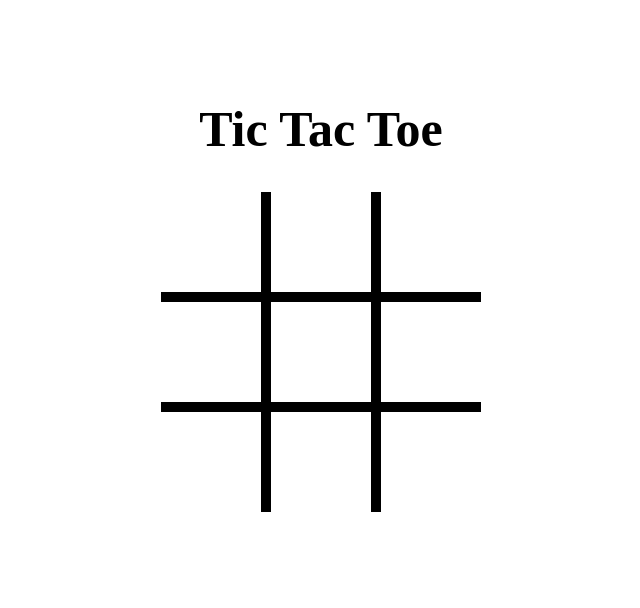
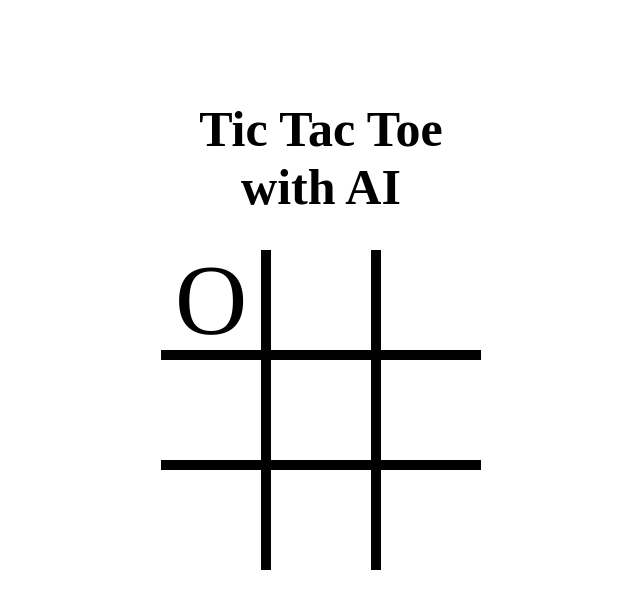
Before and after one commit to elubilu/Tic-Tac-Toe-with-AI, a plain HTML site: page index.html in a window 1280 px wide. Shown: the whole page, without its empty margins (319-959 px from the left). Drawn offline with Linux system fonts and the light colour scheme.

Commit message:
updated resource

```diff
--- a/algorithm.js
+++ b/algorithm.js
@@ -9,12 +9,13 @@ function bestMove() {
         if (mainBoard[i][j] == '') {
           mainBoard[i][j] = ai;
           let score = minimax(mainBoard, 0, false);
-          // console.log(score)
+          // console.log('Score: '+score)
           // console.log(i+' '+j)
           mainBoard[i][j] = '';
+
           if (score < bestScore) {
             bestScore = score;
-            console.log('Best Score: '+bestScore)
+            // console.log('Best Score: '+bestScore)
             moveI = i;
             moveJ = j;
           }
--- a/index.html
+++ b/index.html
@@ -9,7 +9,7 @@
 </head>
 <body>
   <div class="container">
-    <h1>Tic Tac Toe</h1>
+    <h1>Tic Tac Toe with AI</h1>
     <div class="row border-b">
       <div id="00" class="col border-r"></div>
       <div id="01" class="col border-r"></div>
--- a/script.js
+++ b/script.js
@@ -1,6 +1,6 @@
 const ticTacToeGame = new TicTacToeGame();
 let mainBoard = [
-  ['', '', ''],
+  ['O', '', ''],
   ['', '', ''],
   ['', '', '']
 ];
@@ -26,7 +26,11 @@ function TicTacToeGame() {
       return;
     }
 
-    if (turn % 2 === 0) {
+    if(turn==0) {
+      document.getElementById('00').innerText = 'O';
+    }
+    else if (turn % 2 === 1) {
+      // console.log(turn)
       humanPlayer.takeTurn();
     } else {
       computerPlayer.takeTurn();
@@ -38,7 +42,7 @@ function TicTacToeGame() {
 
 function Board() {
   this.positions = Array.from(document.querySelectorAll('.col'));
-console.log(this.positions)
+// console.log(this.positions)
   this.checkForWinner = function() {
     let winner = false;
 
@@ -75,7 +79,7 @@ console.log(this.positions)
 function ComputerPlayer(board) {
   this.takeTurn = function() {
   // console.log(board.positions);
-    let availablePositions = board.positions.filter((p) => p.innerText === '');
+    // let availablePositions = board.positions.filter((p) => p.innerText === '');
 
 
     // const move = Math.floor(Math.random() * (availablePositions.length - 0));
@@ -99,9 +103,9 @@ function HumanPlayer(board) {
     let posx =parseInt(pos.slice(0,1))
     let posy =parseInt(pos.slice(1,2))
     mainBoard[posx][posy] = 'X';
-    console.log(posx+' '+posy)
+    // console.log(posx+' '+posy)
     event.target.innerText = 'X';
-    console.log(mainBoard)
+    // console.log(mainBoard)
 
     board.positions
       .forEach(el => el.removeEventListener('click', handleTurnTaken));
```
